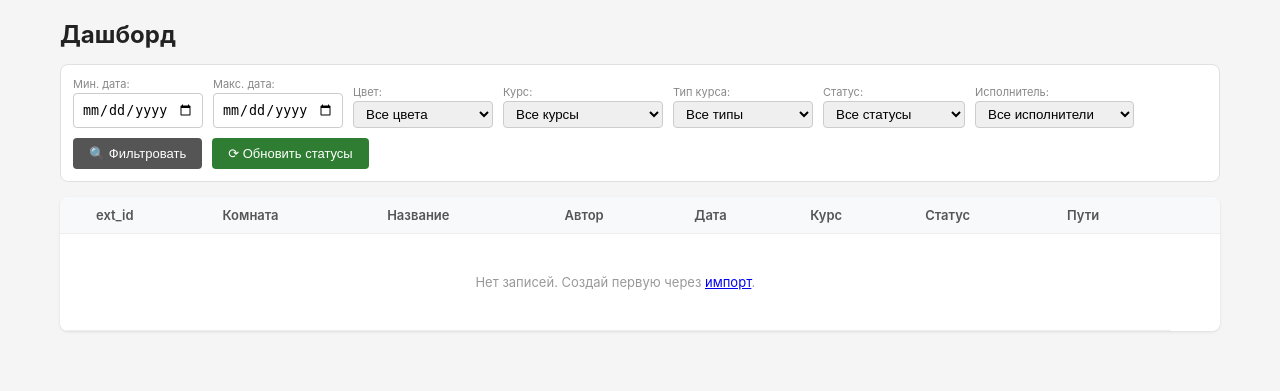
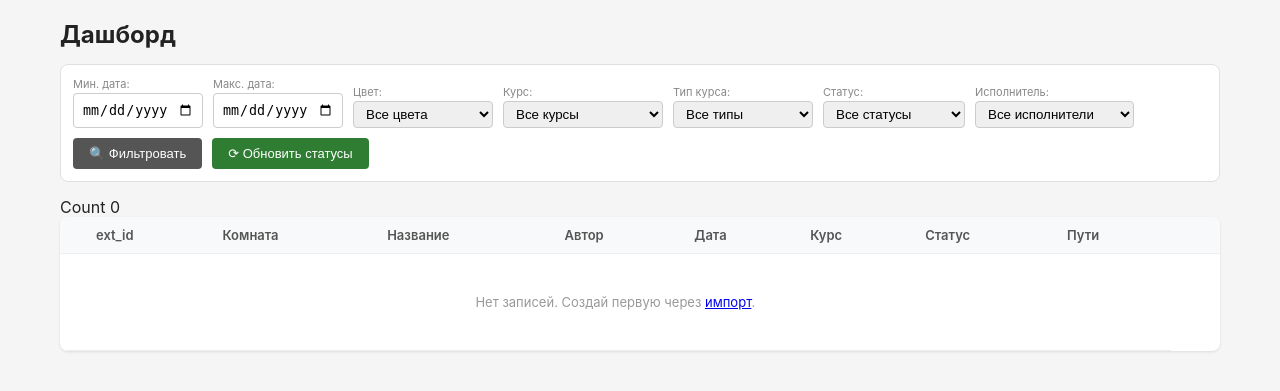
Before and after one commit to chadoneba/orchestrator_, a Flask app: page / in a window 1280 px wide. Shown: the part 50-441 px from the top of the page. Run offline with Flask 3, Linux system fonts and the light colour scheme; data that the repository does not hold is empty; parts of the project's set-up code (start-up, migrations or seed data) failed here and were passed over.

Commit message:
Add count dashboard

```diff
--- a/orchestrator/templates/dashboard.html
+++ b/orchestrator/templates/dashboard.html
@@ -100,6 +100,7 @@
             <th></th>
         </tr>
     </thead>
+    <div>Count {{ sessions | length }}</div>
     <tbody>
         {% for s in sessions %}
         <tr data-session-id="{{ s.id }}"
```
